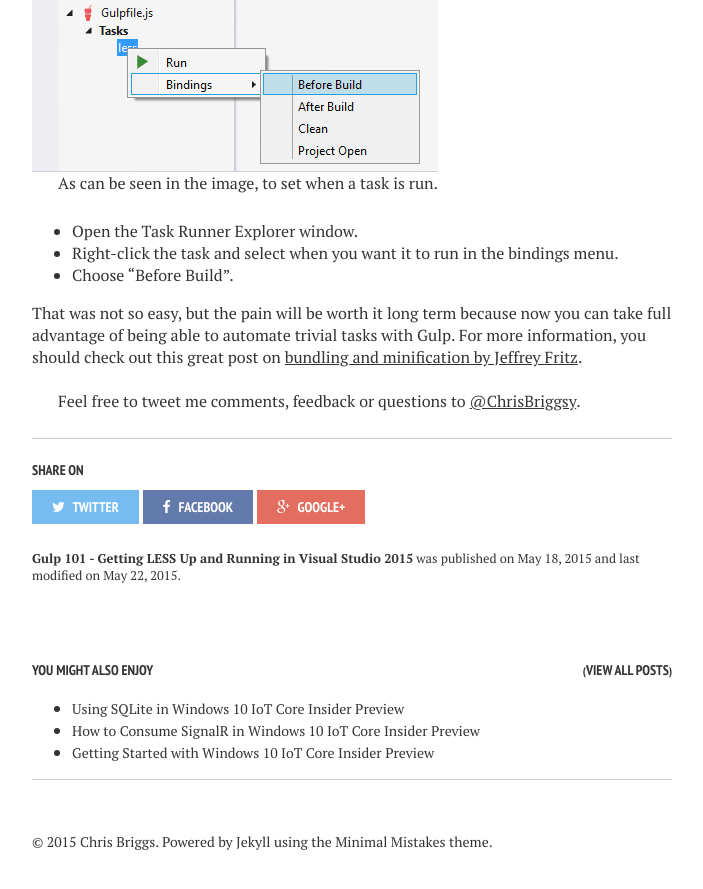
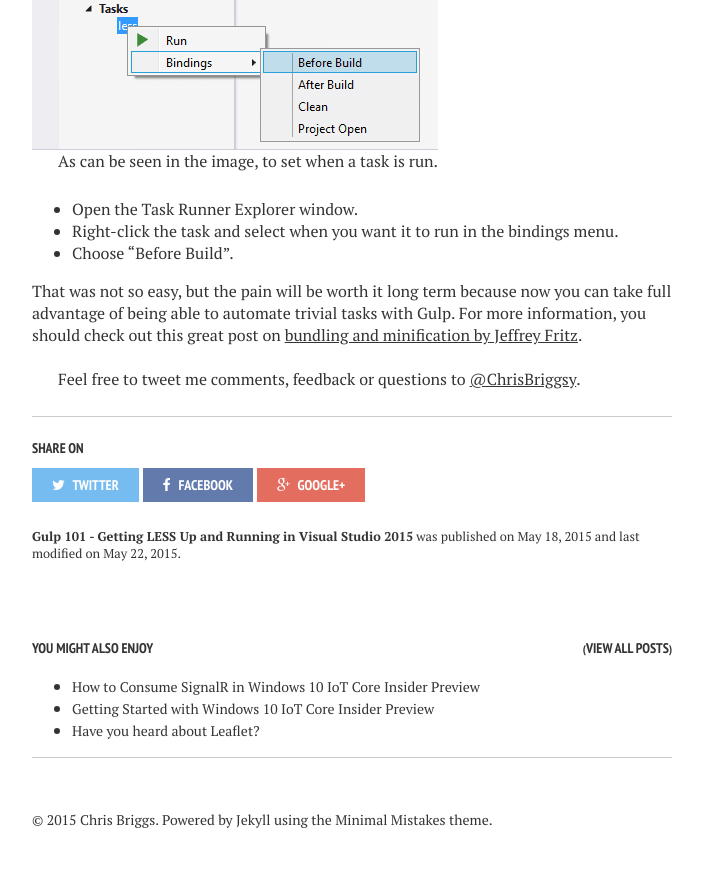
Before and after one commit to Briggsc28/briggsc28.github.io, a Jekyll site: the page built from _posts/2015-05-18-Gulp-101-CSS-all-the-LESS.md, in a window 1280 px wide and 900 px high, scrolled down 2315 px. Shown: the top 889 px of the window, without its empty margins (288-991 px from the left). Built offline with Jekyll 4.4.1, drawn with Linux system fonts in a browser that asks for light colours; nearby versions of some CDN libraries; some of the changed lines change nothing that is shown.

Commit message:
removed broken post

```diff
--- a/_posts/2015-05-18-Gulp-101-CSS-all-the-LESS.md
+++ b/_posts/2015-05-18-Gulp-101-CSS-all-the-LESS.md
@@ -10,10 +10,7 @@
   credit: WeGraphics
   creditlink: http://wegraphics.net/downloads/free-ultimate-blurred-background-pack/
 ---
-**Updated on 22/05/2015 :** *Thank [Adam Cogan](https://twitter.com/adamcogan) for giving me some feedback on the blog, which helped improve the post.*
-
-
-
+**Updated on 22/05/2015 :** *Thank [Adam Cogan](adamcogan.com) for giving me some feedback on the blog, which helped improve the post.*
 Recently at [work](http://www.ssw.com.au/ssw/default.aspx) I made the switch to Visual Studio 2015 and the new web essentials on an existing project and
 
 >#It felt like I'd burnt a lot of time on what should be a simple task!
--- a/_posts/2015-05-25-Using-SQLITE-in-Windows-10-IoT-Core-Insider-Preview.md
+++ /dev/null
@@ -1,80 +0,0 @@
----
-layout: post
-title: Using SQLite in Windows 10 IoT Core Insider Preview
-excerpt: "Why use Sqlite? Small memory footprint, easy to use and reliable!"
-modified: 2015-05-25
-tags: [SQLite, Windows 10, IoT, Pi, Windows 10 IoT Core Insider Preview,raspberry Pi 2]
-comments: true
-image:
-  feature: sample-image-5.jpg
-  credit: WeGraphics
-  creditlink: http://wegraphics.net/downloads/free-ultimate-blurred-background-pack/
----
-
-Do you need a lightweight reliable database? Does it need to work without an internet connection? Do you want to save yourself a mountain of configuration...Then the answer is SQLite!
-
-## What is SQLite
-SQLite Database Engine is a process library that provides a serverless (self-contend) transactional SQL database engine. It has had a large impact on game and mobile application development, due to its portability and small footprint.
-
-## Why use Sqlite
-
-* Has a small memory footprint
-* It is reliable
-* No set up prior to use
-* Has no dependencies
-
-## 1.Create a new universal application
-In this tutorial, the Windows 10 universal application I create will be called _SQLitePiExample_ .
-
-## 2.Install the SQLite Visual Studio extension for Visual Studio 2015
-Download and install the pre-release version of SQLite Visual Studio extension for Visual Studio 2015 RC which can be found [here](http://sqlite.org/download.html).
-
-![Which VSIX to download](/images/2015-05-24_19-40-58-compressor.png)
-
-At the time of writing this blog post, the VSIX package for Universal App Platform development is in beta.
-
-## 3.Add the following nuget packages
-Run the following commands in the Package Manager Console:
-
-* Install-Package SQLite.Net-PCL
-
-## 4.Add the required references
-Add the following required references from the SQLite extension installed in Step 2:
-
-* SQLite for Universal App Platform
-
-The reference can be found under Windows Universal -> Extensions.
-
-## 5.Update mainpage.xaml
-First let's create the UI for this universal application.
-
-{% gist 116c5b34259fb66e8947%}
-
-## 6.Create the message model
-Now we need to create a model for the data that we want to store with SQLite. This model is translated into a table within our local database.
-
-{% gist 220666bcfa0f49125ee5%}
-
-The only difference between a regular model and one being using for SQLite is that we have to add some additional attributes, for example:
-> [PrimaryKey, AutoIncrement]
-
-Please note that to make use of these attributes you must add the following reference.
-
-* using SQLite.Net.Attributes;
-## 7.Wiring it all up
-
-Go to the code behind the Mainpage.xmal and add the following.
-
-{% gist f08aae8a7aa48b1b2dc5%}
-
-### What does the code above do?
-1. Locate the SQLite file will be using to store the data (SQLite will automatically create it)
-1. Set up a connection to the database
-1. Creates a table based upon the message model  we created in step 6
-1. On the 'Add' button being clicked, the app will commit the content of the textbox into the SQLite DB
-1. On the 'Retrieve' button being clicked, the app will fetch all of the messages added and display them in the text block
-
-## An error occurred!
-> If this is your first time deploying to the Raspberry Pi please read my post on [Getting Started](http://blog.chrisbriggsy.com/Getting-Started-Win10-IoT/).
-
-Feel free to tweet me comments, feedback or questions to [@ChrisBriggsy](https://twitter.com/chrisbriggsy).
```
